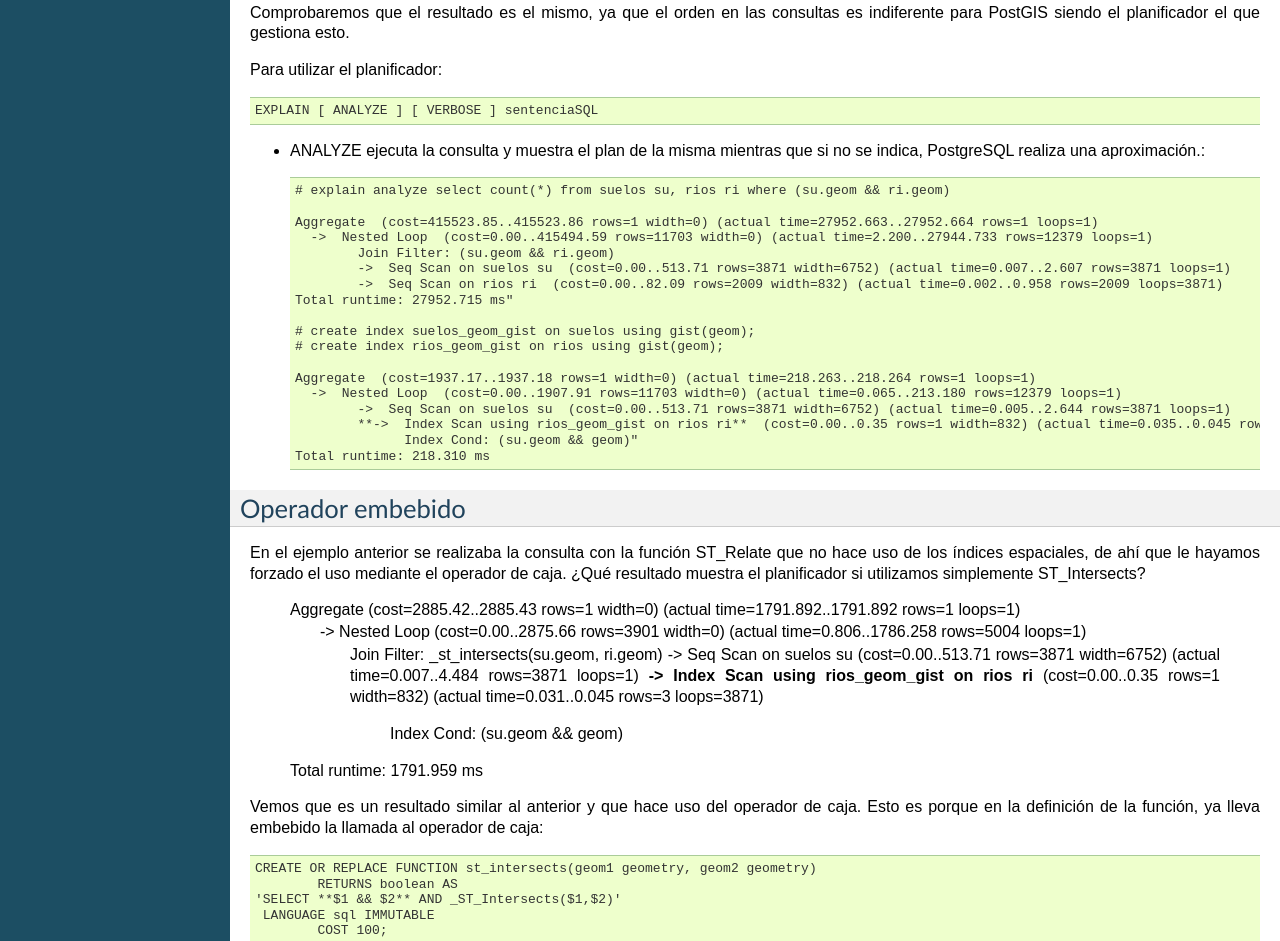
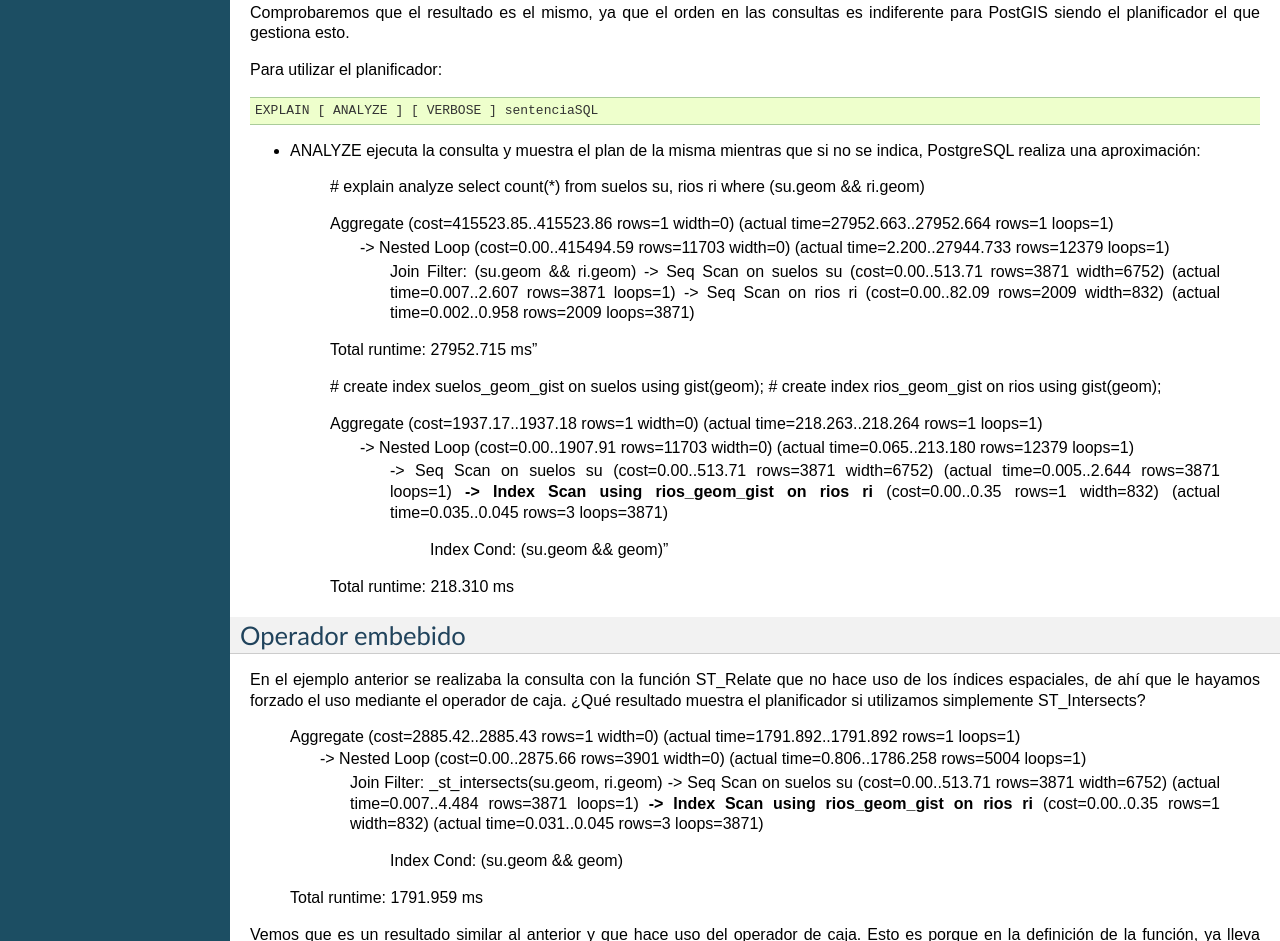
Before and after one commit to michogar/postgis-gn, a plain HTML site: page postgis-indexacion-espacial/indexacion_espacial.html in a window 1280 px wide. Shown: the part 2383-3324 px from the top of the page. Drawn offline with Linux system fonts and the light colour scheme.

Commit message:
Fixed sobre indices

```diff
--- a/postgis-indexacion-espacial/indexacion_espacial.html
+++ b/postgis-indexacion-espacial/indexacion_espacial.html
@@ -147,26 +147,38 @@ VACUUM ANALYZE [Nombre_tabla] ([Nombre_columna])</pre>
 <div class="highlight-python"><pre>EXPLAIN [ ANALYZE ] [ VERBOSE ] sentenciaSQL</pre>
 </div>
 <ul>
-<li><p class="first">ANALYZE ejecuta la consulta y muestra el plan de la misma mientras que si no se indica, PostgreSQL realiza una aproximación.:</p>
-<div class="highlight-python"><pre># explain analyze select count(*) from suelos su, rios ri where (su.geom &amp;&amp; ri.geom)
-
-Aggregate  (cost=415523.85..415523.86 rows=1 width=0) (actual time=27952.663..27952.664 rows=1 loops=1)
-  -&gt;  Nested Loop  (cost=0.00..415494.59 rows=11703 width=0) (actual time=2.200..27944.733 rows=12379 loops=1)
-        Join Filter: (su.geom &amp;&amp; ri.geom)
-        -&gt;  Seq Scan on suelos su  (cost=0.00..513.71 rows=3871 width=6752) (actual time=0.007..2.607 rows=3871 loops=1)
-        -&gt;  Seq Scan on rios ri  (cost=0.00..82.09 rows=2009 width=832) (actual time=0.002..0.958 rows=2009 loops=3871)
-Total runtime: 27952.715 ms"
-
-# create index suelos_geom_gist on suelos using gist(geom);
-# create index rios_geom_gist on rios using gist(geom);
-
-Aggregate  (cost=1937.17..1937.18 rows=1 width=0) (actual time=218.263..218.264 rows=1 loops=1)
-  -&gt;  Nested Loop  (cost=0.00..1907.91 rows=11703 width=0) (actual time=0.065..213.180 rows=12379 loops=1)
-        -&gt;  Seq Scan on suelos su  (cost=0.00..513.71 rows=3871 width=6752) (actual time=0.005..2.644 rows=3871 loops=1)
-        **-&gt;  Index Scan using rios_geom_gist on rios ri**  (cost=0.00..0.35 rows=1 width=832) (actual time=0.035..0.045 rows=3 loops=3871)
-              Index Cond: (su.geom &amp;&amp; geom)"
-Total runtime: 218.310 ms</pre>
-</div>
+<li><p class="first">ANALYZE ejecuta la consulta y muestra el plan de la misma mientras que si no se indica, PostgreSQL realiza una aproximación:</p>
+<blockquote>
+<div><p># explain analyze select count(*) from suelos su, rios ri where (su.geom &amp;&amp; ri.geom)</p>
+<dl class="docutils">
+<dt>Aggregate  (cost=415523.85..415523.86 rows=1 width=0) (actual time=27952.663..27952.664 rows=1 loops=1)</dt>
+<dd><dl class="first last docutils">
+<dt>-&gt;  Nested Loop  (cost=0.00..415494.59 rows=11703 width=0) (actual time=2.200..27944.733 rows=12379 loops=1)</dt>
+<dd><p class="first last">Join Filter: (su.geom &amp;&amp; ri.geom)
+-&gt;  Seq Scan on suelos su  (cost=0.00..513.71 rows=3871 width=6752) (actual time=0.007..2.607 rows=3871 loops=1)
+-&gt;  Seq Scan on rios ri  (cost=0.00..82.09 rows=2009 width=832) (actual time=0.002..0.958 rows=2009 loops=3871)</p>
+</dd>
+</dl>
+</dd>
+</dl>
+<p>Total runtime: 27952.715 ms&#8221;</p>
+<p># create index suelos_geom_gist on suelos using gist(geom);
+# create index rios_geom_gist on rios using gist(geom);</p>
+<dl class="docutils">
+<dt>Aggregate  (cost=1937.17..1937.18 rows=1 width=0) (actual time=218.263..218.264 rows=1 loops=1)</dt>
+<dd><dl class="first last docutils">
+<dt>-&gt;  Nested Loop  (cost=0.00..1907.91 rows=11703 width=0) (actual time=0.065..213.180 rows=12379 loops=1)</dt>
+<dd><p class="first">-&gt;  Seq Scan on suelos su  (cost=0.00..513.71 rows=3871 width=6752) (actual time=0.005..2.644 rows=3871 loops=1)
+<strong>-&gt;  Index Scan using rios_geom_gist on rios ri</strong>  (cost=0.00..0.35 rows=1 width=832) (actual time=0.035..0.045 rows=3 loops=3871)</p>
+<blockquote class="last">
+<div><p>Index Cond: (su.geom &amp;&amp; geom)&#8221;</p>
+</div></blockquote>
+</dd>
+</dl>
+</dd>
+</dl>
+<p>Total runtime: 218.310 ms</p>
+</div></blockquote>
 </li>
 </ul>
 </div>
```
